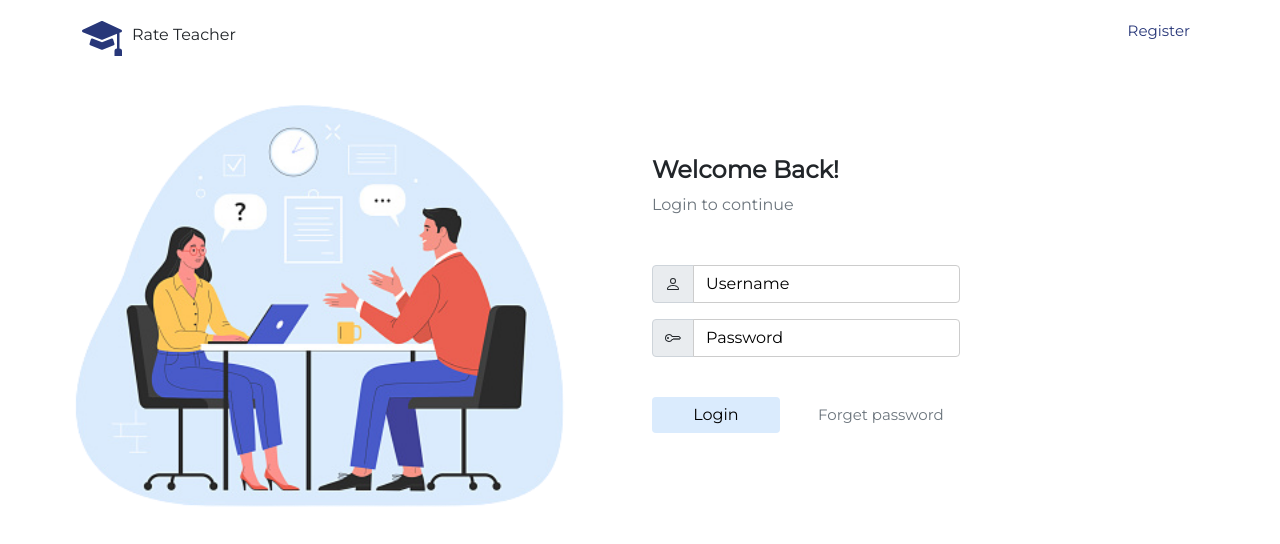
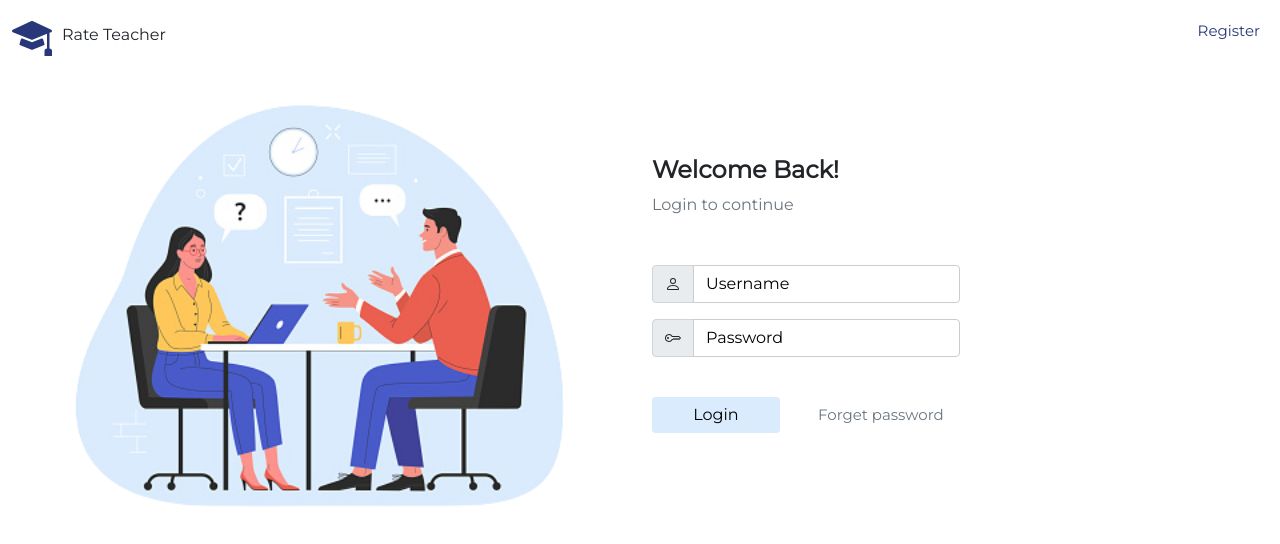
Before and after one commit to erzabegu/rate-my-teacher, a React (Create React App) app: page /login in a window 1280 px wide. Shown: the top 544 px of the page. Built offline with nearby package versions, Linux system fonts and the light colour scheme.

Commit message:
Changes in UI

```diff
--- a/src/App.tsx
+++ b/src/App.tsx
@@ -3,12 +3,10 @@ import logo from './logo.svg';
 import './App.css';
 import Main from './Main';
 import 'bootstrap/dist/css/bootstrap.min.css';
-import { AnimationOnScroll } from 'react-animation-on-scroll';
 
 function App() {
   return (
-
-      <Main />
+    <Main />
   );
 }
 
--- a/src/Main.tsx
+++ b/src/Main.tsx
@@ -1,15 +1,12 @@
 import { BrowserRouter } from 'react-router-dom';
 import ThemeProvider from 'react-bootstrap/ThemeProvider'
 import Routing from './routes';
-import { AnimationOnScroll } from 'react-animation-on-scroll';
 
 const Main = () => {
     return <>
         <ThemeProvider breakpoints={['xxxl', 'xxl', 'xl', 'lg', 'md', 'sm', 'xs', 'xxs']}>
             <BrowserRouter>
-                {/* <AnimationOnScroll animateIn="animate__tada"> */}
-                    <Routing />
-                {/* </AnimationOnScroll> */}
+                <Routing />
             </BrowserRouter>
         </ThemeProvider>
     </>
--- a/src/components/molecules/Header/Header.tsx
+++ b/src/components/molecules/Header/Header.tsx
@@ -1,11 +1,11 @@
-import { DefaultImage, MyButton, Avatar } from '../../atoms'
+import { MyButton, Avatar } from '../../atoms'
 
 import { Container, Row, Col } from 'react-bootstrap'
 import { MortarboardFill, Person } from 'react-bootstrap-icons'
+
+import { useNavigate } from 'react-router-dom'
+
 import './style.scss'
-
-import Hat from '../../../assets/images/hat.png'
-import { useNavigate } from 'react-router-dom'
 
 interface Props {
     isLoggedIn?: boolean;
@@ -16,11 +16,13 @@ const Header = ({ isLoggedIn, isOk }: Props) => {
 
     const navigate = useNavigate()
 
-    return <Container >
+    return <Container fluid>
         <Row className='pt-2 pb-1 mt-2' >
             <Col xs={7} md={9} xl={10}>
-                <MortarboardFill color={"#283779"} height={40} width={40} />
-                <span style={{ paddingLeft: '10px' }}>Rate Teacher</span>
+                <div onClick={() => navigate('/')} style={{ cursor: 'pointer' }}>
+                    <MortarboardFill color={"#283779"} height={40} width={40} />
+                    <span style={{ paddingLeft: '10px' }}>Rate Teacher</span>
+                </div>
             </Col>
             <Col xs={5} md={3} xl={2} style={{ textAlign: 'right', color: "#283779" }}>
                 {!isLoggedIn ? <>
--- a/src/components/templates/RatingTemplate/RatingPageTemplate.tsx
+++ b/src/components/templates/RatingTemplate/RatingPageTemplate.tsx
@@ -7,8 +7,9 @@ interface Props {
 }
 
 const RatingTemplate = ({ listOfQuestions }: Props) => {
-    return <Container className='mt-3'>
-        <Col xs={12} md={4} className="mx-auto">
+    return <Container className='mt-3 loginWrapper'>
+        {/* <Header /> */}
+        <Col xs={12} md={6} className="mx-auto">
             <QuestionList listOfQuestions={listOfQuestions} />
         </Col>
     </Container>
--- /dev/null
+++ b/src/components/templates/RatingTemplate/RatingTemplate.scss
@@ -0,0 +1,5 @@
+.loginWrapper {
+    background-image: url('../../../assets/images/wave.svg');
+    background-size: cover;
+    background-repeat: no-repeat;
+}
--- a/src/routes/index.tsx
+++ b/src/routes/index.tsx
@@ -1,4 +1,3 @@
-import { AnimationOnScroll } from "react-animation-on-scroll";
 import { Outlet, useRoutes } from "react-router-dom";
 import { LandingPage, Login, ProfessorDetails, ProfessorsPage, RatingPage, RegisterPage, UserProfile } from "../components/pages";
 import { AccountDetails, SavedProfessors, UserRatings } from "../components/templates";
```
Also changed, not shown: src/components/molecules/index.ts (+6 -6 lines).
